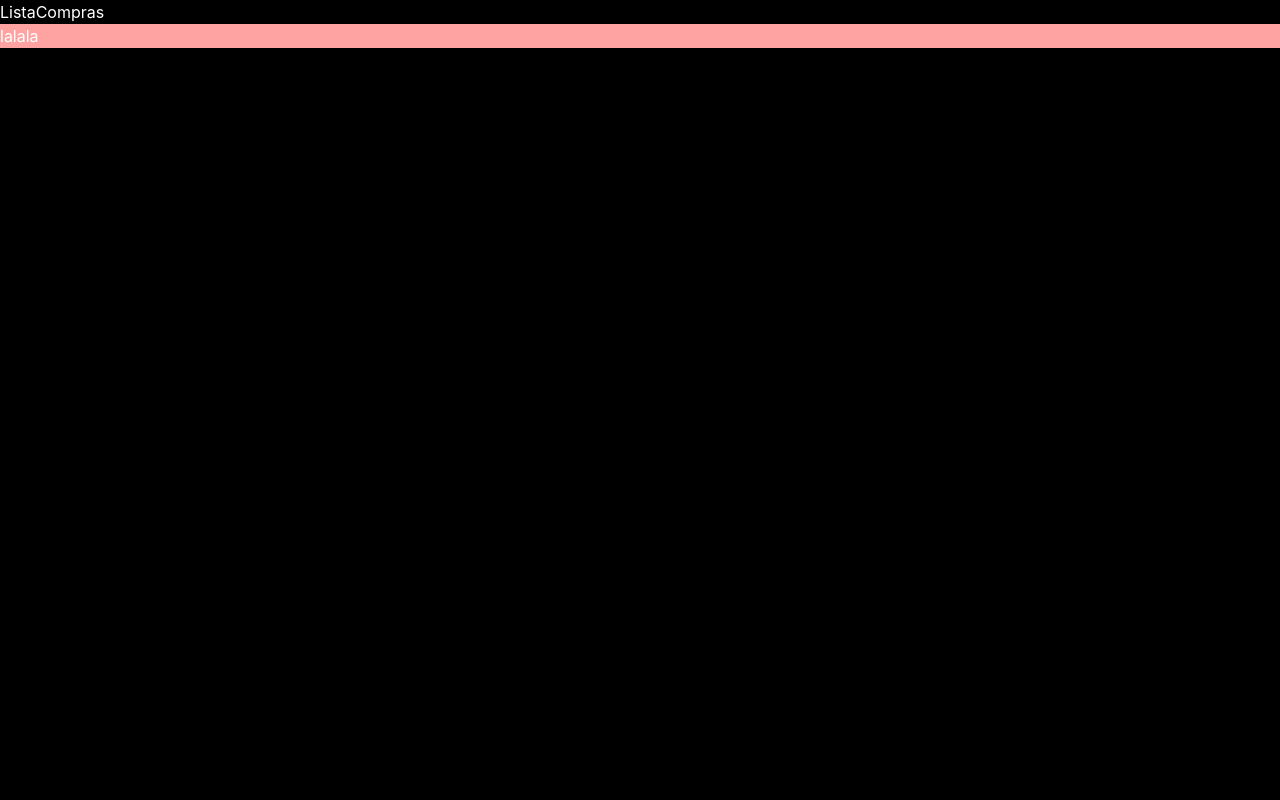
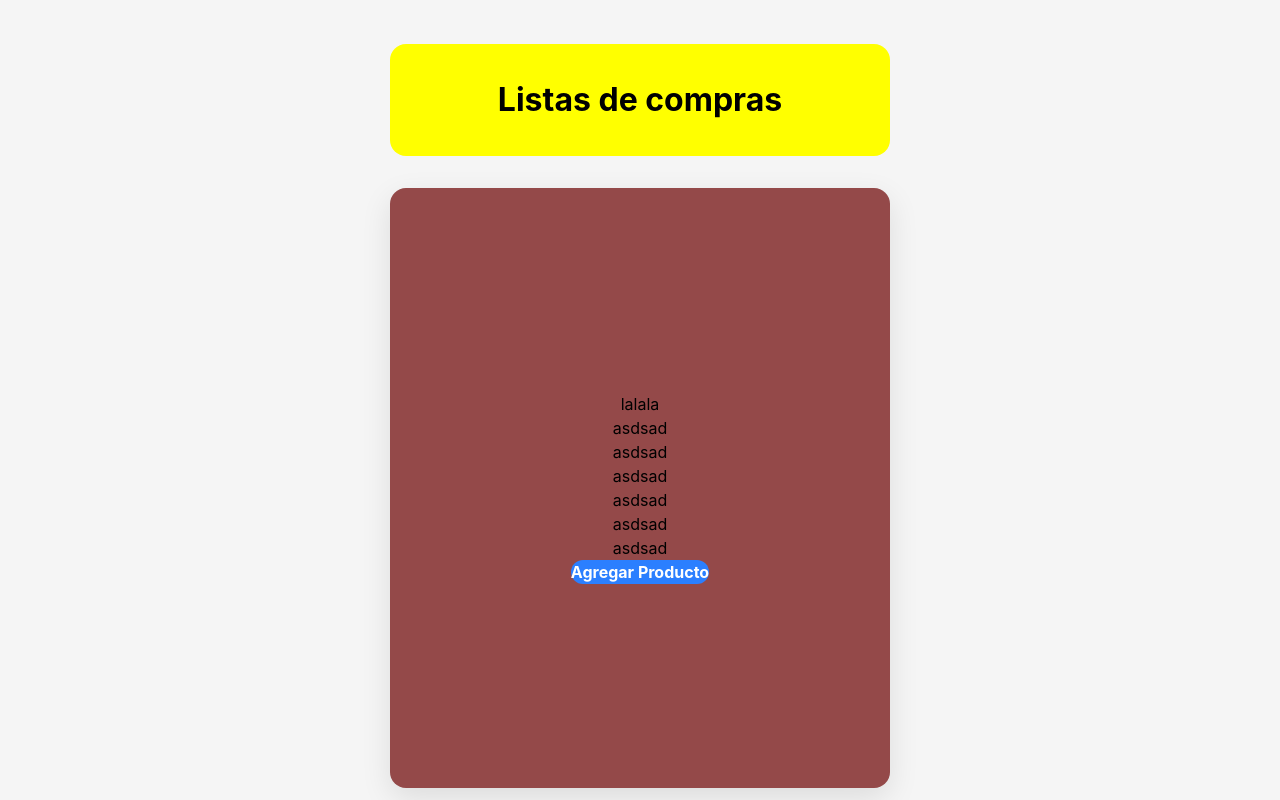
Before and after one commit to JuanEndl/listaSuper, a React (Vite) app: page / in a window 1280 px wide. Built offline with nearby package versions, Linux system fonts and the light colour scheme.

Commit message:
creando la visualizacion

```diff
--- a/src/components/ListaCompras.jsx
+++ b/src/components/ListaCompras.jsx
@@ -1,9 +1,22 @@
 import React from 'react'
+
 
 export const ListaCompras = () => {
   return (
-    <div>ListaCompras
-        <h3 className='bg-red-300'>lalala</h3>
-    </div>
-  )
-}
+        <div className='contenedor'>
+            <h1  className='titulo'>Listas de compras </h1>
+            <div className='card'>lalala
+                <div>asdsad</div>
+                <div>asdsad</div>
+                <div>asdsad</div>
+                <div>asdsad</div>
+                <div>asdsad</div>
+                <div>asdsad</div>
+                <button className="bg-blue-500 hover:bg-blue-700 text-white font-bold py-2 px-4 rounded-full">
+                    Agregar Producto
+                </button>
+            </div>
+
+        </div>
+  );
+};
--- a/src/index.css
+++ b/src/index.css
@@ -1,12 +1,54 @@
 @import "tailwindcss";
-
-:root{
-  color: white;
-  background-color: black;
-}
 
 *{
   margin: 0;
   padding: 0;
   box-sizing: border-box;
 }
+
+.contenedor {
+    /* Tamaño */
+  min-height: 100vh;
+
+  /* Layout */
+  display: flex;
+  flex-direction: column;
+  justify-content: center;
+  align-items: center;
+
+   /* Apariencia */
+  background: #f5f5f5;
+}
+
+.titulo{
+  /* Tamaño */
+  width: 500px;
+  padding: 2rem;
+  margin: 2rem;
+
+  /* Apariencia */
+  font-size: 2rem;
+  font-weight: bold;
+  background: yellow;
+  border-radius: 1rem;
+  text-align: center;
+}
+
+.card {
+  /* Tamaño */
+  width: 90%;
+  max-width: 500px;
+  min-height: 600px;
+
+  /* Layout */
+  display: flex;
+  flex-direction: column;
+  justify-content: center;
+  align-items: center;
+
+  /* Apariencia */
+  padding: 2rem;
+  background: rgb(148, 73, 73);
+  border-radius: 1rem;
+  box-shadow: 0 10px 30px rgb(0 0 0 / 10%);
+}
```
